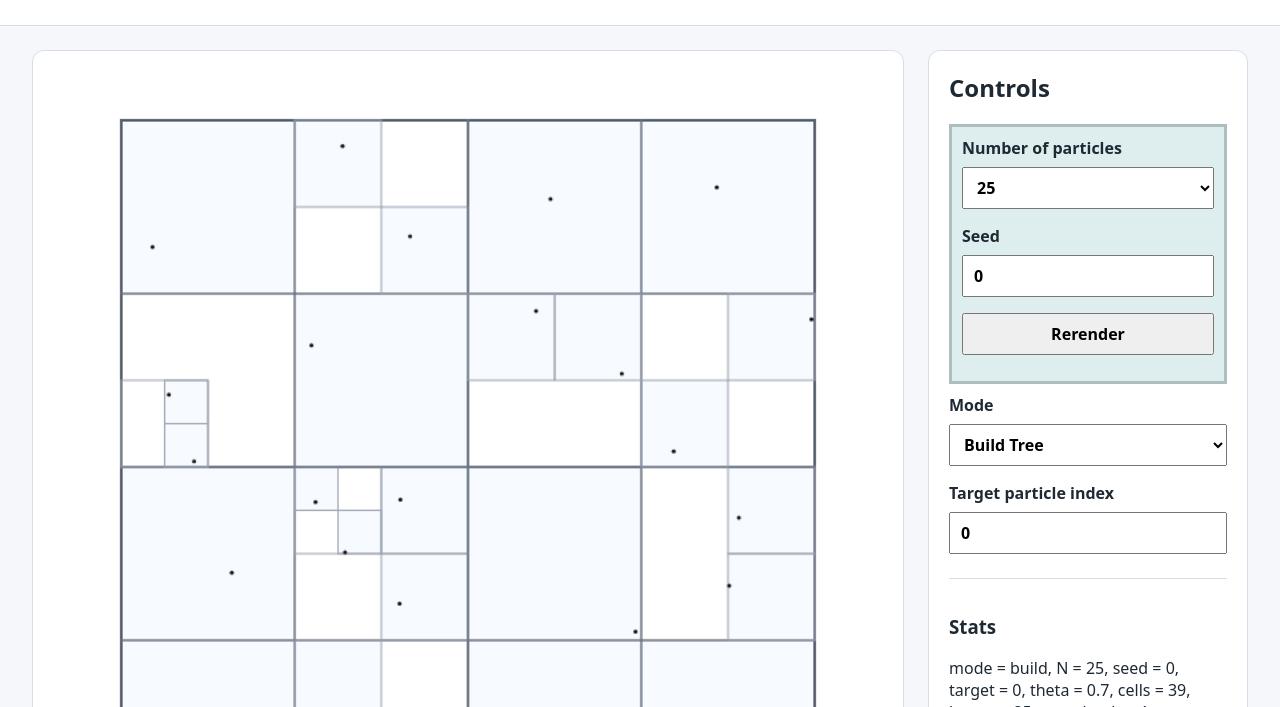
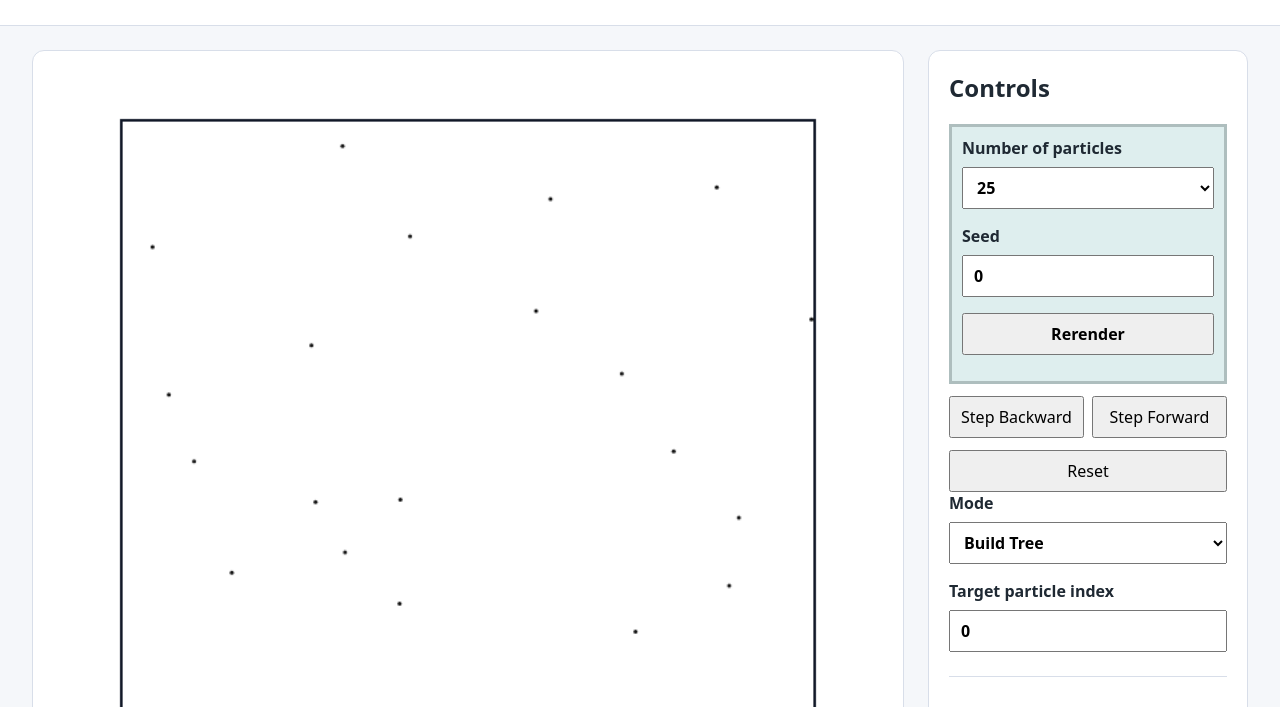
Before and after one commit to akTARDIGRADE13-sandbox/tree-method-visualizer, a website built with Vite: page index.html in a window 1280 px wide. Shown: the part 93-800 px from the top of the page. Built offline with nearby package versions, Linux system fonts and the light colour scheme.

Commit message:
feat: ツリー構築の手動ステップ表示を追加

```diff
--- a/index.html
+++ b/index.html
@@ -37,6 +37,12 @@
             <button id="rerender-button">Rerender</button>
           </label>
         </div>
+        <div class="button-row">
+          <button id="step-backward-button" type="button">Step Backward</button>
+          <button id="step-forward-button" type="button">Step Forward</button>
+        </div>
+
+        <button id="reset-button" type="button">Reset</button>
         <label>
           Mode
           <select id="mode-select">
--- a/src/main.ts
+++ b/src/main.ts
@@ -1,6 +1,6 @@
 import "./style.css";
-import { drawScene, generateParticles } from "./renderer";
-import { buildTree } from "./tree";
+import { createBuildRenderState, drawScene, generateParticles } from "./renderer";
+import { buildTreeWithSteps } from "./tree";
 import { traverseTree } from "./traversal";
 import { clamp } from "./utils";
 
@@ -28,15 +28,25 @@ const statsText = getElementOrThrow<HTMLElement>("#stats-text");
 const thetaControl = getElementOrThrow<HTMLDivElement>("#theta-control");
 const thetaSlider = getElementOrThrow<HTMLInputElement>("#theta-slider");
 const thetaValue = getElementOrThrow<HTMLSpanElement>("#theta-value");
+const stepBackwardButton = getElementOrThrow<HTMLButtonElement>("#step-backward-button");
+const stepForwardButton = getElementOrThrow<HTMLButtonElement>("#step-forward-button");
+const resetButton = getElementOrThrow<HTMLButtonElement>("#reset-button");
+
+let currentBuildStepIndex = -1;
 
 function render(): void {
   const mode = getVisualizationMode();
 
   const seed = Number(particleSeed.value);
   const particleCount = Number(particleCountSelect.value);
+
   const particles = generateParticles(particleCount, seed);
-  const tree = buildTree(particles);
+  const { tree, buildSteps } = buildTreeWithSteps(particles);
+  currentBuildStepIndex = clamp(currentBuildStepIndex, -1, buildSteps.length - 1);
+
   const targetParticleIndex = getValidTargetParticleIndex(particleCount);
+  const buildRenderState =
+    mode === "build" ? createBuildRenderState(buildSteps, currentBuildStepIndex) : null;
 
   thetaControl.hidden = mode !== "traverse";
   const theta = Number(thetaSlider.value);
@@ -45,7 +55,14 @@ function render(): void {
   const traversalResult =
     mode === "traverse" ? traverseTree(tree, targetParticleIndex, theta) : null;
 
-  drawScene(canvas, tree.particles, tree.cells, targetParticleIndex, traversalResult);
+  drawScene(
+    canvas,
+    tree.particles,
+    tree.cells,
+    targetParticleIndex,
+    traversalResult,
+    buildRenderState,
+  );
 
   updateDescription(mode);
   updateStats(mode, {
@@ -56,6 +73,8 @@ function render(): void {
     cellCount: tree.cells.length,
     leafCellCount: tree.cells.filter((cell) => cell.isLeaf).length,
     maxDepth: Math.max(...tree.cells.map((cell) => cell.depth)),
+    currentBuildStepIndex,
+    buildStepCount: buildSteps.length,
     visitedCellCount: traversalResult?.visitedCellCount ?? null,
     acceptedCellCount: traversalResult?.acceptedCellCount ?? null,
     openedCellCount: traversalResult?.openedCellCount ?? null,
@@ -111,6 +130,8 @@ function updateStats(
     cellCount: number;
     leafCellCount: number;
     maxDepth: number;
+    currentBuildStepIndex: number;
+    buildStepCount: number;
     visitedCellCount: number | null;
     acceptedCellCount: number | null;
     openedCellCount: number | null;
@@ -128,7 +149,8 @@ function updateStats(
     `max depth = ${stats.maxDepth}`;
 
   if (mode === "build") {
-    statsText.textContent = baseStats;
+    statsText.textContent =
+      baseStats + `, step = ${stats.currentBuildStepIndex + 1}` + ` / ${stats.buildStepCount}`;
     return;
   }
 
@@ -141,7 +163,7 @@ function updateStats(
 }
 
 rerenderButton.addEventListener("click", () => {
-  console.log("Rerender!");
+  currentBuildStepIndex = -1;
   render();
 });
 
@@ -160,5 +182,20 @@ thetaSlider.addEventListener("input", () => {
   render();
 });
 
+stepBackwardButton.addEventListener("click", () => {
+  currentBuildStepIndex -= 1;
+  render();
+});
+
+stepForwardButton.addEventListener("click", () => {
+  currentBuildStepIndex += 1;
+  render();
+});
+
+resetButton.addEventListener("click", () => {
+  currentBuildStepIndex = -1;
+  render();
+});
+
 console.log("Hello!");
 render();
--- a/src/renderer.ts
+++ b/src/renderer.ts
@@ -1,4 +1,4 @@
-import type { Cell, Rect } from "./tree";
+import type { BuildStep, Cell, Rect } from "./tree";
 import { clamp } from "./utils";
 
 export type Vec2 = {
@@ -9,6 +9,12 @@ export type Vec2 = {
 export type Particle = {
   id: number;
   position: Vec2;
+};
+
+export type BuildRenderState = {
+  visibleCellIds: Set<number>;
+  currentCellId: number | null;
+  createdChildCellIds: Set<number>;
 };
 
 export function generateParticles(n: number, seed: number): Particle[] {
@@ -44,12 +50,55 @@ export function generateParticles(n: number, seed: number): Particle[] {
   return particles;
 }
 
+export function createBuildRenderState(
+  buildSteps: BuildStep[],
+  currentStepIndex: number,
+): BuildRenderState {
+  const visibleCellIds = new Set<number>();
+  const createdChildCellIds = new Set<number>();
+
+  visibleCellIds.add(0);
+
+  if (buildSteps.length === 0 || currentStepIndex < 0) {
+    return {
+      visibleCellIds,
+      currentCellId: null,
+      createdChildCellIds,
+    };
+  }
+
+  const clampedStepIndex = Math.min(currentStepIndex, buildSteps.length - 1);
+
+  for (let i = 0; i <= clampedStepIndex; i++) {
+    const step = buildSteps[i];
+
+    visibleCellIds.add(step.cellId);
+
+    for (const childCellId of step.createdChildCellIds) {
+      visibleCellIds.add(childCellId);
+    }
+  }
+
+  const currentStep = buildSteps[clampedStepIndex];
+
+  for (const childCellId of currentStep.createdChildCellIds) {
+    createdChildCellIds.add(childCellId);
+  }
+
+  return {
+    visibleCellIds,
+    currentCellId: currentStep.cellId,
+    createdChildCellIds,
+  };
+}
+
 export function drawScene(
   canvas: HTMLCanvasElement,
   particles: Particle[],
   cells: Cell[],
   targetParticleIndex: number,
   traversalResult: TraversalResult | null,
+  buildRenderState: BuildRenderState | null,
 ): void {
   const context = canvas.getContext("2d");
 
@@ -63,7 +112,10 @@ export function drawScene(
   clearCanvas(context, width, height);
 
   for (const cell of cells) {
-    drawCell(context, cell, width, height, traversalResult);
+    if (buildRenderState !== null && !buildRenderState.visibleCellIds.has(cell.id)) {
+      continue;
+    }
+    drawCell(context, cell, width, height, traversalResult, buildRenderState);
   }
 
   for (const particle of particles) {
@@ -85,23 +137,40 @@ function drawCell(
   width: number,
   height: number,
   traversalResult: TraversalResult | null,
+  buildRenderState: BuildRenderState | null,
 ): void {
   const rect = toCanvasRect(cell.bounds, width, height);
 
-  const fillStyle = getCellFillStyle(cell, traversalResult);
+  const fillStyle = getCellFillStyle(cell, traversalResult, buildRenderState);
 
   if (fillStyle !== null) {
     context.fillStyle = fillStyle;
     context.fillRect(rect.x, rect.y, rect.width, rect.height);
   }
 
-  context.strokeStyle = getCellStrokeStyle(cell.depth);
-  context.lineWidth = cell.depth === 0 ? 2 : 1;
+  context.strokeStyle = getCellStrokeStyle(cell, buildRenderState);
+  context.lineWidth = getCellLineWidth(cell, buildRenderState);
 
   context.strokeRect(rect.x, rect.y, rect.width, rect.height);
 }
 
-function getCellFillStyle(cell: Cell, traversalResult: TraversalResult | null): string | null {
+function getCellFillStyle(
+  cell: Cell,
+  traversalResult: TraversalResult | null,
+  buildRenderState: BuildRenderState | null,
+): string | null {
+  if (buildRenderState !== null) {
+    if (buildRenderState.createdChildCellIds.has(cell.id)) {
+      return "rgba(59, 130, 246, 0.16)";
+    }
+
+    if (cell.isLeaf) {
+      return "rgba(59, 130, 246, 0.04)";
+    }
+
+    return null;
+  }
+
   if (traversalResult === null) {
     if (cell.isLeaf) {
       return "rgba(59, 130, 246, 0.04)";
@@ -200,20 +269,32 @@ function toCanvasPosition(position: Vec2, width: number, height: number): Vec2 {
   };
 }
 
-function getCellStrokeStyle(depth: number): string {
-  if (depth === 0) {
+function getCellStrokeStyle(cell: Cell, buildRenderState: BuildRenderState | null): string {
+  if (buildRenderState?.currentCellId === cell.id) {
+    return "#2563eb";
+  }
+
+  if (cell.depth === 0) {
     return "#111827";
   }
 
-  if (depth <= 2) {
+  if (cell.depth <= 2) {
     return "#6b7280";
   }
 
-  if (depth <= 4) {
+  if (cell.depth <= 4) {
     return "#9ca3af";
   }
 
   return "#d1d5db";
+}
+
+function getCellLineWidth(cell: Cell, buildRenderState: BuildRenderState | null): number {
+  if (buildRenderState?.currentCellId === cell.id) {
+    return 3;
+  }
+
+  return cell.depth === 0 ? 2 : 1;
 }
 
 function createRandom(seed: number): () => number {
--- a/src/style.css
+++ b/src/style.css
@@ -120,3 +120,11 @@ body {
   border: 3px solid #aebebe;
   background: #deeeee;
 }
+
+.button-row {
+  display: grid;
+  grid-template-columns: 1fr 1fr;
+  gap: 8px;
+  margin-top: 12px;
+  margin-bottom: 12px;
+}
--- a/src/tree.ts
+++ b/src/tree.ts
@@ -26,6 +26,12 @@ export type Tree = {
   maxDepth: number;
 };
 
+export type BuildStep = {
+  stepId: number;
+  cellId: number;
+  createdChildCellIds: number[];
+};
+
 const ROOT_BOUNDS: Rect = {
   xMin: 0.0,
   yMin: 0.0,
@@ -47,6 +53,33 @@ export function buildTree(particles: Particle[], maxDepth: number = 16): Tree {
     cells,
     rootId,
     maxDepth,
+  };
+}
+
+export function buildTreeWithSteps(
+  particles: Particle[],
+  maxDepth: number = 16,
+): {
+  tree: Tree;
+  buildSteps: BuildStep[];
+} {
+  const cells: Cell[] = [];
+  const buildSteps: BuildStep[] = [];
+
+  const rootParticleIndices = particles.map((particle) => particle.id);
+
+  const rootId = createCell(cells, particles, null, 0, ROOT_BOUNDS, rootParticleIndices);
+
+  subdivideCellWithSteps(cells, particles, rootId, maxDepth, buildSteps);
+
+  return {
+    tree: {
+      particles,
+      cells,
+      rootId,
+      maxDepth,
+    },
+    buildSteps,
   };
 }
 
@@ -100,6 +133,69 @@ function subdivideCell(
 
   for (const childId of cell.children) {
     subdivideCell(cells, particles, childId, maxDepth);
+  }
+}
+
+function subdivideCellWithSteps(
+  cells: Cell[],
+  particles: Particle[],
+  cellId: number,
+  maxDepth: number,
+  buildSteps: BuildStep[],
+): void {
+  const cell = cells[cellId];
+
+  if (cell.particleIndices.length <= 1) {
+    cell.isLeaf = true;
+    return;
+  }
+
+  if (cell.depth >= maxDepth) {
+    cell.isLeaf = true;
+    return;
+  }
+
+  const childBoundsList = splitRectIntoQuadrants(cell.bounds);
+  const childParticleIndicesList: number[][] = [[], [], [], []];
+
+  for (const particleIndex of cell.particleIndices) {
+    const particle = particles[particleIndex];
+    const quadrant = getQuadrant(cell.bounds, particle.position);
+    childParticleIndicesList[quadrant].push(particleIndex);
+  }
+
+  const createdChildCellIds: number[] = [];
+
+  for (let quadrant = 0; quadrant < 4; quadrant++) {
+    const childParticleIndices = childParticleIndicesList[quadrant];
+
+    if (childParticleIndices.length === 0) {
+      continue;
+    }
+
+    const childId = createCell(
+      cells,
+      particles,
+      cell.id,
+      cell.depth + 1,
+      childBoundsList[quadrant],
+      childParticleIndices,
+    );
+
+    cell.children.push(childId);
+    createdChildCellIds.push(childId);
+  }
+
+  cell.isLeaf = false;
+
+  buildSteps.push({
+    stepId: buildSteps.length,
+    cellId: cell.id,
+    createdChildCellIds,
+  });
+
+  for (const childId of cell.children) {
+    subdivideCellWithSteps(cells, particles, childId, maxDepth, buildSteps);
   }
 }
 
```
